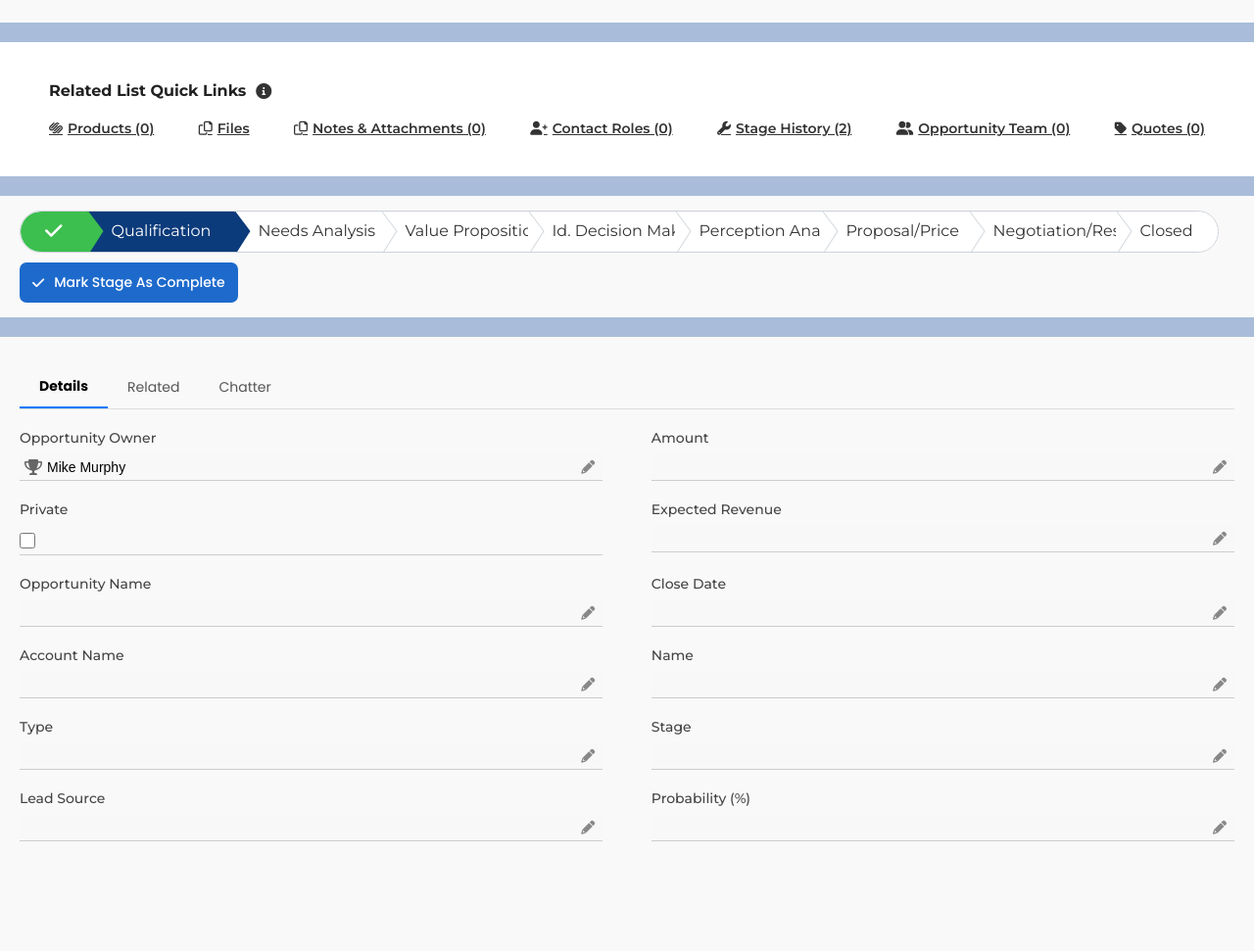
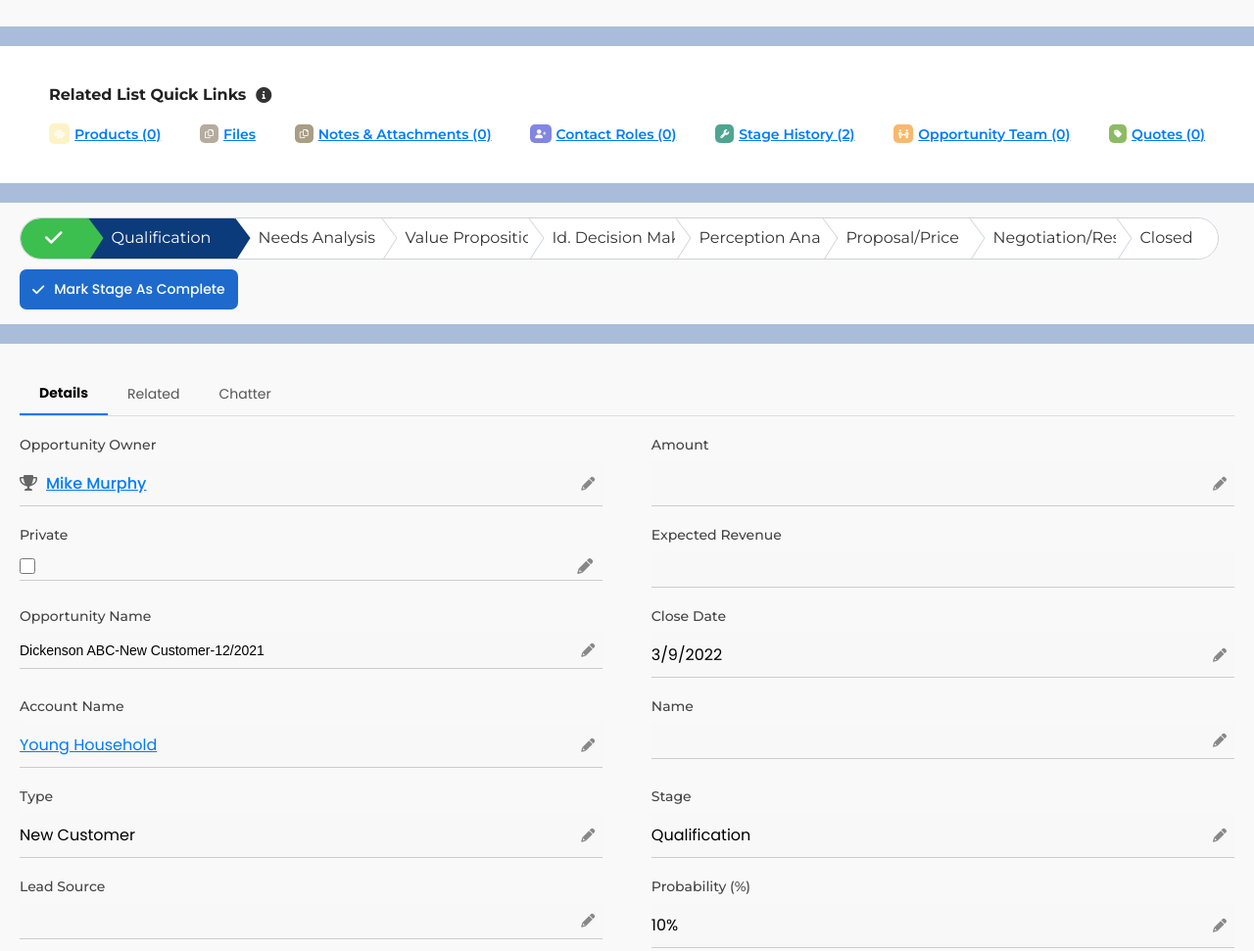
Before and after one commit to haseeb-developer/single-page-site, a plain HTML site: page index.html in a window 1280 px wide. Shown: the part 351-1322 px from the top of the page at 98% size. Before the commit the page ends 1280 px from the top, so only its background shows below. Drawn offline with nearby package versions, Linux system fonts and the light colour scheme.

Commit message:
Completed

```diff
--- a/css/styles.css
+++ b/css/styles.css
@@ -62,6 +62,8 @@ header {
   background-color: var(--color-1);
   overflow: hidden;
 }
+
+
 
 .dropdown {
   display: flex;
@@ -206,9 +208,6 @@ header {
   }
 }
 
-.dropdown-bar {
-  padding: 0 10px;
-}
 
 .bottom-line {
   background-image: url(/assets/bottom-line.png);
@@ -219,6 +218,7 @@ header {
   height: 20px;
   margin: 0 auto;
 }
+
 
 .dropdown-bar ul {
   display: flex;
@@ -231,7 +231,8 @@ header {
   cursor: pointer;
   font-weight: 500;
   gap: 10px;
-  font-size: 11px;
+  font-size: 14px;
+  white-space: nowrap;
   letter-spacing: 0.1px;
   background-color: transparent;
   align-items: center;
@@ -399,12 +400,15 @@ header {
 }
 
 .info-link ul li {
+  display: flex;
+  align-items: center;
+  gap: 5px;
   list-style: none;
   font-size: 14px;
 }
 
 .info-link ul li a {
-  color: #333;
+  color: var(--color-3);
   transition: .2s ease-in-out;
   display: flex;
   align-items: center;
@@ -414,6 +418,66 @@ header {
 
 .info-link ul li a:hover {
   color: var(--color-3);
+}
+
+.user-icon-person {
+  color: #947262;
+}
+
+.link-icon1 {
+  background-color: #fef2c7;
+  padding: 5px;
+  color: var(--color-1);
+  font-size: 11px;
+  border-radius: 5px;
+}
+
+.link-icon2 {
+  color: var(--color-1);
+  background-color: #b5ac9e;
+  padding: 5px;
+  font-size: 9px;
+  border-radius: 5px;
+}
+
+.link-icon3 {
+  color: #fff;
+  background-color: #a89e85;
+  padding: 5px;
+  font-size: 9px;
+  border-radius: 5px;
+}
+
+.link-icon4 {
+  color: #fff;
+  background-color: #8186e2;
+  padding: 5px;
+  font-size: 9px;
+  border-radius: 5px;
+}
+
+.link-icon5 {
+  color: #fff;
+  background-color: #4ea591;
+  padding: 5px;
+  font-size: 9px;
+  border-radius: 5px;
+}
+
+.link-icon6 {
+  color: #fff;
+  background-color: #f8b86d;
+  padding: 5px;
+  font-size: 9px;
+  border-radius: 5px;
+}
+
+.link-icon7 {
+  color: #fff;
+  background-color: #8dbb65;
+  padding: 5px;
+  font-size: 9px;
+  border-radius: 5px;
 }
 
 .bottom-line-v2 {
@@ -449,6 +513,8 @@ header {
   transition: .3s ease-in-out;
 }
 
+
+
 .status-item a:hover {
   color: #082859;
 }
@@ -464,6 +530,8 @@ header {
   max-width: 150px;
   vertical-align: middle;
 }
+
+
 
 
 .breadcrumbs {
@@ -648,9 +716,46 @@ header {
   align-items: center;
   border-bottom: 1px solid #ccc;
   background-color: #f8f8f8;
-  padding-left: 5px;
   position: relative;
 }
+
+#owner  {
+  color: var(--color-3);
+  font-family: 'Poppins', sans-serif;
+  text-decoration: underline;
+  font-weight: 500;
+  padding-left: 4px;
+  font-size: 16px;
+}
+
+#amount {
+  font-weight: 400;
+  font-family: 'Poppins', sans-serif;
+  font-size: 16px;
+}
+
+#account {
+  color: var(--color-3);
+  font-weight: 400;
+  font-family: 'Poppins', sans-serif;
+  text-decoration: underline;
+  font-size: 16px;
+}
+
+#type {
+  font-weight: 400;
+  font-family: 'Poppins', sans-serif;
+  font-size: 16px;
+}
+
+#probability,
+#stage,
+#close {
+  font-weight: 400;
+  font-family: 'Poppins', sans-serif;
+  font-size: 16px;
+}
+
 
 .input-with-icon .icon {
   margin-right: 5px;
@@ -662,7 +767,7 @@ header {
   border: none;
   background: transparent;
   flex: 1;
-  padding: 5px 0;
+  padding: 10px 0;
   font-size: 14px;
   outline: none;
 }
@@ -673,6 +778,21 @@ header {
   color: #888;
   font-size: 14px;
   cursor: pointer;
+}
+
+.input-with-border {
+  position: relative;
+}
+
+.check-edit {
+  position: absolute;
+  right: 10px;
+  color: #888;
+  cursor: pointer;
+}
+
+.check-edit:hover {
+  color: #0070d2;
 }
 
 .input-with-icon .edit-icon:hover {
--- a/index.html
+++ b/index.html
@@ -129,7 +129,7 @@
                 </div>
                 <div class="status-item">
                     <p>Opportunity Owner</p>
-                    <a href="#"><i class="fa-solid fa-person"></i> Mike Murphy</a>
+                    <a href="#"><i class="fa-solid fa-person user-icon-person"></i> Mike Murphy</a>
                 </div>
             </div>
         </div>
@@ -143,25 +143,25 @@
             <div class="info-link">
                 <ul>
                     <li>
-                        <a href="#"><i class="fa-brands fa-squarespace"></i> Products (0)</a>
+                        <i class="fa-brands fa-squarespace link-icon1"></i><a href="#"> Products (0)</a>
                     </li>
                     <li>
-                        <a href="#"><i class="fa-regular fa-copy"></i> Files</a>
+                        <i class="fa-regular fa-copy link-icon2"></i><a href="#"> Files</a>
                     </li>
                     <li>
-                        <a href="#"><i class="fa-regular fa-copy"></i> Notes & Attachments (0)</a>
+                        <i class="fa-regular fa-copy link-icon3"></i> <a href="#">Notes & Attachments (0)</a>
                     </li>
                     <li>
-                        <a href="#"><i class="fa-solid fa-user-plus"></i> Contact Roles (0)</a>
+                        <i class="fa-solid fa-user-plus link-icon4"></i> <a href="#">Contact Roles (0)</a>
                     </li>
                     <li>
-                        <a href="#"><i class="fa-solid fa-wrench"></i> Stage History (2)</a>
+                        <i class="fa-solid fa-wrench link-icon5"></i> <a href="#">Stage History (2)</a>
                     </li>
                     <li>
-                        <a href="#"><i class="fa-solid fa-user-group"></i> Opportunity Team (0)</a>
+                        <i class="fa-solid fa-people-arrows link-icon6"></i><a href="#">Opportunity Team (0)</a>
                     </li>
                     <li>
-                        <a href="#"><i class="fa-solid fa-tag"></i> Quotes (0)</a>
+                        <i class="fa-solid fa-tag link-icon7"></i><a href="#">Quotes (0)</a>
                     </li>
                 </ul>
             </div>
@@ -231,6 +231,7 @@
                                 <label for="private" class="field-label">Private</label>
                                 <div class="input-with-border">
                                     <input type="checkbox" id="private" class="checkbox">
+                                    <i class="fa-solid fa-pencil-alt edit-icon check-edit"></i>
                                 </div>
                             </div>
 
@@ -239,7 +240,6 @@
                                 <label for="expected-revenue" class="field-label">Expected Revenue</label>
                                 <div class="input-with-icon">
                                     <input type="text" id="expected-revenue" class="input-placeholder" placeholder="">
-                                    <i class="fa-solid fa-pencil-alt edit-icon"></i>
                                 </div>
                             </div>
                         </div>
@@ -248,7 +248,8 @@
                             <div class="field-group">
                                 <label for="amount" class="field-label">Opportunity Name</label>
                                 <div class="input-with-icon">
-                                    <input type="text" id="amount" class="input-placeholder" placeholder="">
+                                    <input type="text" id="opportunity" class="input-placeholder"
+                                        value="Dickenson ABC-New Customer-12/2021" placeholder="">
                                     <i class="fa-solid fa-pencil-alt edit-icon"></i>
                                 </div>
                             </div>
@@ -256,7 +257,8 @@
                             <div class="field-group">
                                 <label for="amount" class="field-label">Close Date</label>
                                 <div class="input-with-icon">
-                                    <input type="text" id="amount" class="input-placeholder" placeholder="">
+                                    <input type="text" id="close" value="3/9/2022" class="input-placeholder"
+                                        placeholder="">
                                     <i class="fa-solid fa-pencil-alt edit-icon"></i>
                                 </div>
                             </div>
@@ -266,7 +268,8 @@
                             <div class="field-group">
                                 <label for="amount" class="field-label">Account Name</label>
                                 <div class="input-with-icon">
-                                    <input type="text" id="amount" class="input-placeholder" placeholder="">
+                                    <input type="text" id="account" class="input-placeholder" value="Young Household"
+                                        placeholder="">
                                     <i class="fa-solid fa-pencil-alt edit-icon"></i>
                                 </div>
                             </div>
@@ -274,7 +277,7 @@
                             <div class="field-group">
                                 <label for="amount" class="field-label">Name</label>
                                 <div class="input-with-icon">
-                                    <input type="text" id="amount" class="input-placeholder" placeholder="">
+                                    <input type="text" id="name" class="input-placeholder" placeholder="">
                                     <i class="fa-solid fa-pencil-alt edit-icon"></i>
                                 </div>
                             </div>
@@ -284,7 +287,8 @@
                             <div class="field-group">
                                 <label for="amount" class="field-label">Type</label>
                                 <div class="input-with-icon">
-                                    <input type="text" id="amount" class="input-placeholder" placeholder="">
+                                    <input type="text" id="type" class="input-placeholder" value="New Customer"
+                                        placeholder="">
                                     <i class="fa-solid fa-pencil-alt edit-icon"></i>
                                 </div>
                             </div>
@@ -292,7 +296,8 @@
                             <div class="field-group">
                                 <label for="amount" class="field-label">Stage</label>
                                 <div class="input-with-icon">
-                                    <input type="text" id="amount" class="input-placeholder" placeholder="">
+                                    <input type="text" id="stage" value="Qualification" class="input-placeholder"
+                                        placeholder="">
                                     <i class="fa-solid fa-pencil-alt edit-icon"></i>
                                 </div>
                             </div>
@@ -302,7 +307,7 @@
                             <div class="field-group">
                                 <label for="amount" class="field-label">Lead Source</label>
                                 <div class="input-with-icon">
-                                    <input type="text" id="amount" class="input-placeholder" placeholder="">
+                                    <input type="text" id="source" class="input-placeholder" placeholder="">
                                     <i class="fa-solid fa-pencil-alt edit-icon"></i>
                                 </div>
                             </div>
@@ -310,7 +315,8 @@
                             <div class="field-group">
                                 <label for="amount" class="field-label">Probability (%)</label>
                                 <div class="input-with-icon">
-                                    <input type="text" id="amount" class="input-placeholder" placeholder="">
+                                    <input type="text" id="probability" value="10%" class="input-placeholder"
+                                        placeholder="">
                                     <i class="fa-solid fa-pencil-alt edit-icon"></i>
                                 </div>
                             </div>
```
